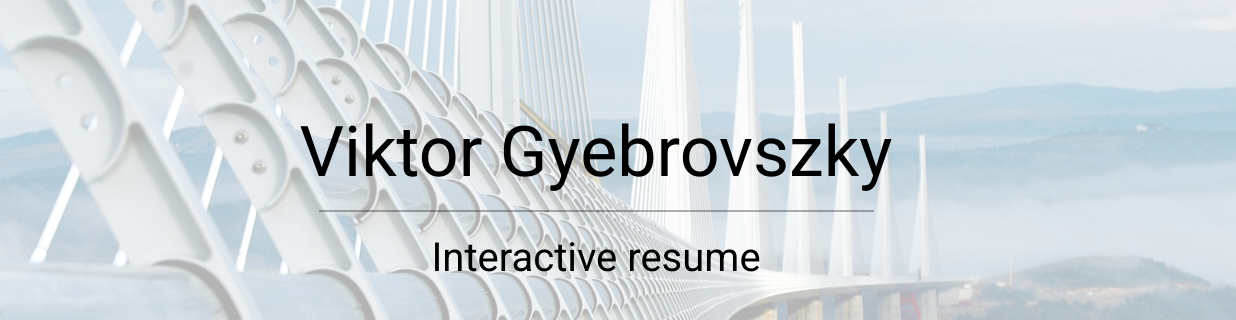
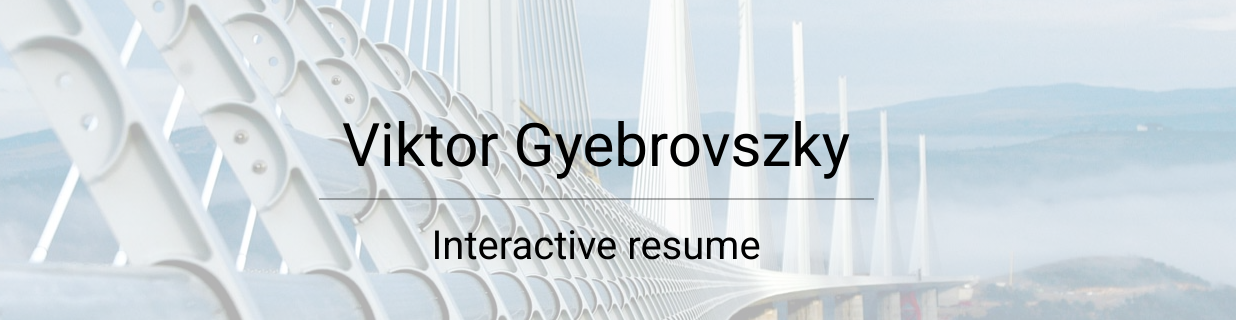
Before and after one commit to viktorgyebrovszky/viktorgyebrovszky.github.io, a plain HTML site: page index.html in a window 1280 px wide. Shown: the part 181-501 px from the top of the page, 44-1280 px from the left. Drawn offline with nearby package versions, Linux system fonts and the light colour scheme.

Commit message:
Update styles.css

```diff
--- a/styles.css
+++ b/styles.css
@@ -108,7 +108,7 @@ html, body{
 }
 
 .box h1{
-  font-size: 70px;
+  font-size: 60px;
   color: black;
 }
 
```
